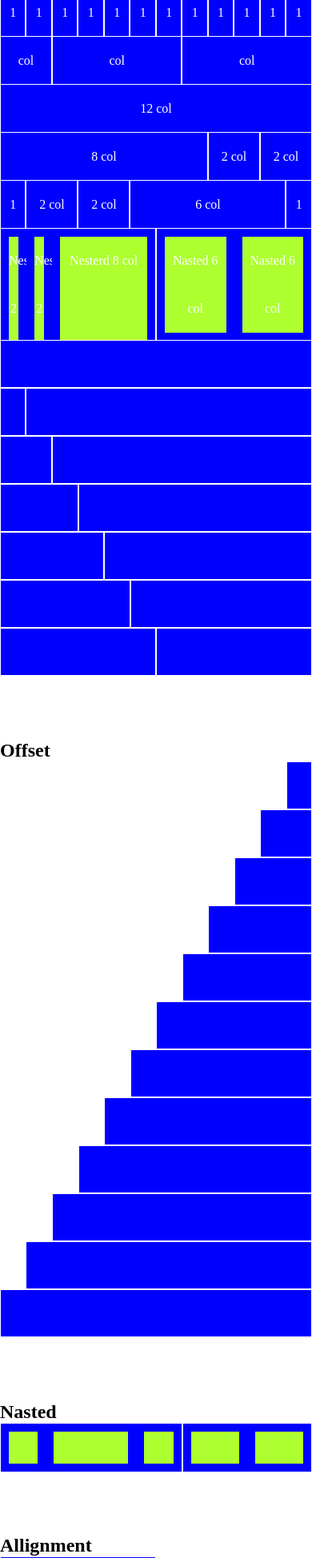
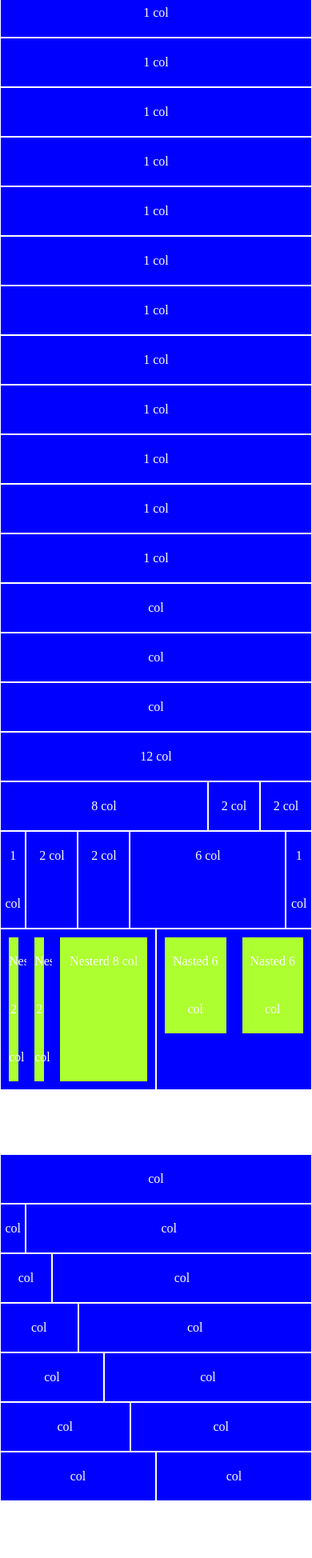
Before and after one commit to AngeloDalo/html-css-12bool, a plain HTML site: page index.html in a window 390 px wide. Shown: the part 52-2000 px from the top of the page at 80% size. Drawn offline with Linux system fonts and the light colour scheme.

Commit message:
rimuovere-altezza-riga+breakpoint

```diff
--- a/12bool.css
+++ b/12bool.css
@@ -16,7 +16,6 @@ html {
     display: flex;
     flex-direction: row;
     flex-wrap: wrap;
-    height: 100px
 }
 
 [class*="col-"] {
--- a/index.html
+++ b/index.html
@@ -17,23 +17,23 @@
             <div class="primo-blocco">
                 <h1>Esercizio per Casa</h1>
                 <div class="row">
-                    <div class="col-xs-1">1 col</div>
-                    <div class="col-xs-1">1 col</div>
-                    <div class="col-xs-1">1 col</div>
-                    <div class="col-xs-1">1 col</div>
-                    <div class="col-xs-1">1 col</div>
-                    <div class="col-xs-1">1 col</div>
-                    <div class="col-xs-1">1 col</div>
-                    <div class="col-xs-1">1 col</div>
-                    <div class="col-xs-1">1 col</div>
-                    <div class="col-xs-1">1 col</div>
-                    <div class="col-xs-1">1 col</div>
-                    <div class="col-xs-1">1 col</div>
-                </div>
+                   <div class="col-xs-12 col-sm-6 col-md-3 col-lg-1">1 col</div>
+                   <div class="col-xs-12 col-sm-6 col-md-3 col-lg-1">1 col</div>
+                   <div class="col-xs-12 col-sm-6 col-md-3 col-lg-1">1 col</div>
+                   <div class="col-xs-12 col-sm-6 col-md-3 col-lg-1">1 col</div>
+                   <div class="col-xs-12 col-sm-6 col-md-3 col-lg-1">1 col</div>
+                   <div class="col-xs-12 col-sm-6 col-md-3 col-lg-1">1 col</div>
+                   <div class="col-xs-12 col-sm-6 col-md-3 col-lg-1">1 col</div>
+                   <div class="col-xs-12 col-sm-6 col-md-3 col-lg-1">1 col</div>
+                   <div class="col-xs-12 col-sm-6 col-md-3 col-lg-1">1 col</div>
+                   <div class="col-xs-12 col-sm-6 col-md-3 col-lg-1">1 col</div>
+                   <div class="col-xs-12 col-sm-6 col-md-3 col-lg-1">1 col</div>
+                   <div class="col-xs-12 col-sm-6 col-md-3 col-lg-1">1 col</div>
+               </div>
                 <div class="row">
-                    <div class="col-xs-2">col</div>
-                    <div class="col-xs-5">col</div>
-                    <div class="col-xs-5">col</div>
+                    <div class="col-xs-12 col-lg-2">col</div>
+                    <div class="col-xs-12 col-lg-5">col</div>
+                    <div class="col-xs-12 col-lg-5">col</div>
                 </div>
                 <div class="row">
                     <div class="col-xs-12">12 col</div>
@@ -72,31 +72,31 @@
             <div>
                 <div class="secondo-blocco">
                     <div class="row">
-                        <div class="col-xs-12"></div>
+                        <div class="col-xs-12">col</div>
                     </div>
                     <div class="row">
-                        <div class="col-xs-1"></div>
-                        <div class="col-xs-11"></div>
+                        <div class="col-xs-1">col</div>
+                        <div class="col-xs-11">col</div>
                     </div>
                     <div class="row">
-                        <div class="col-xs-2"></div>
-                        <div class="col-xs-10"></div>
+                        <div class="col-xs-2">col</div>
+                        <div class="col-xs-10">col</div>
                     </div>
                     <div class="row">
-                        <div class="col-xs-3"></div>
-                        <div class="col-xs-9"></div>
+                        <div class="col-xs-3">col</div>
+                        <div class="col-xs-9">col</div>
                     </div>
                     <div class="row">
-                        <div class="col-xs-4"></div>
-                        <div class="col-xs-8"></div>
+                        <div class="col-xs-4">col</div>
+                        <div class="col-xs-8">col</div>
                     </div>
                     <div class="row">
-                        <div class="col-xs-5"></div>
-                        <div class="col-xs-7"></div>
+                        <div class="col-xs-5">col</div>
+                        <div class="col-xs-7">col</div>
                     </div>
                     <div class="row">
-                        <div class="col-xs-6"></div>
-                        <div class="col-xs-6"></div>
+                        <div class="col-xs-6">col</div>
+                        <div class="col-xs-6">col</div>
                     </div>
                 </div>
             </div>
@@ -106,40 +106,40 @@
             <div class="terzo-blocco">
                 <h2>Offset</h2>
                 <div class="row">
-                    <div class="col-xs-1 col-xs-offset-11"></div>
+                    <div class="col-xs-1 col-xs-offset-11">col</div>
                 </div>
                 <div class="row">
-                    <div class="col-xs-2 col-xs-offset-10"></div>
+                    <div class="col-xs-2 col-xs-offset-10">col</div>
                 </div>
                 <div class="row">
-                    <div class="col-xs-3 col-xs-offset-9"></div>
+                    <div class="col-xs-3 col-xs-offset-9">col</div>
                 </div>
                 <div class="row">
-                    <div class="col-xs-4 col-xs-offset-8"></div>
+                    <div class="col-xs-4 col-xs-offset-8">col</div>
                 </div>
                 <div class="row">
-                    <div class="col-xs-5 col-xs-offset-7"></div>
+                    <div class="col-xs-5 col-xs-offset-7">col</div>
                 </div>
                 <div class="row">
-                    <div class="col-xs-6 col-xs-offset-6"></div>
+                    <div class="col-xs-6 col-xs-offset-6">col</div>
                 </div>
                 <div class="row">
-                    <div class="col-xs-7 col-xs-offset-5"></div>
+                    <div class="col-xs-7 col-xs-offset-5">col</div>
                 </div>
                 <div class="row">
-                    <div class="col-xs-8 col-xs-offset-4"></div>
+                    <div class="col-xs-8 col-xs-offset-4">col</div>
                 </div>
                 <div class="row">
-                    <div class="col-xs-9 col-xs-offset-3"></div>
+                    <div class="col-xs-9 col-xs-offset-3">col</div>
                 </div>
                 <div class="row">
-                    <div class="col-xs-10 col-xs-offset-2"></div>
+                    <div class="col-xs-10 col-xs-offset-2">col</div>
                 </div>
                 <div class="row">
-                    <div class="col-xs-11 col-xs-offset-1"></div>
+                    <div class="col-xs-11 col-xs-offset-1">col</div>
                 </div>
                 <div class="row">
-                    <div class="col-xs-12"></div>
+                    <div class="col-xs-12">col</div>
                 </div>
             </div>
             <!--/TERZO BLOCCO-->
@@ -150,15 +150,15 @@
                 <div class="row">
                     <div class="col-xs-7">
                         <div class="row">
-                            <div class="col-xs-3"></div>
-                            <div class="col-xs-6"></div>
-                            <div class="col-xs-3"></div>
+                            <div class="col-xs-3">col</div>
+                            <div class="col-xs-6">col</div>
+                            <div class="col-xs-3">col</div>
                         </div>
                     </div>
                     <div class="col-xs-5">
                         <div class="row">
-                            <div class="col-xs-6"></div>
-                            <div class="col-xs-6"></div>
+                            <div class="col-xs-6">col</div>
+                            <div class="col-xs-6">col</div>
                         </div>
                     </div>
                 </div>
@@ -199,9 +199,9 @@
                 <div class="row">
                     <div class="col-xs-12">
                         <div class="row space-around">
-                            <div class="col-xs-3"></div>
-                            <div class="col-xs-3"></div>
-                            <div class="col-xs-3"></div>
+                            <div class="col-xs-3">col</div>
+                            <div class="col-xs-3">col</div>
+                            <div class="col-xs-3">col</div>
                         </div>
                     </div>
                 </div>
@@ -209,9 +209,9 @@
                 <div class="row">
                     <div class="col-xs-12">
                         <div class="row space-between">
-                            <div class="col-xs-3"></div>
-                            <div class="col-xs-3"></div>
-                            <div class="col-xs-3"></div>
+                            <div class="col-xs-3">col</div>
+                            <div class="col-xs-3">col</div>
+                            <div class="col-xs-3">col</div>
                         </div>
                     </div>
                 </div>
--- a/style.css
+++ b/style.css
@@ -1,9 +1,6 @@
 .container {
     width: 100%;
-}
-
-.row {
-    height: 60px;
+    margin: 0 auto;
 }
 
 [class *="col-xs"] {
```
